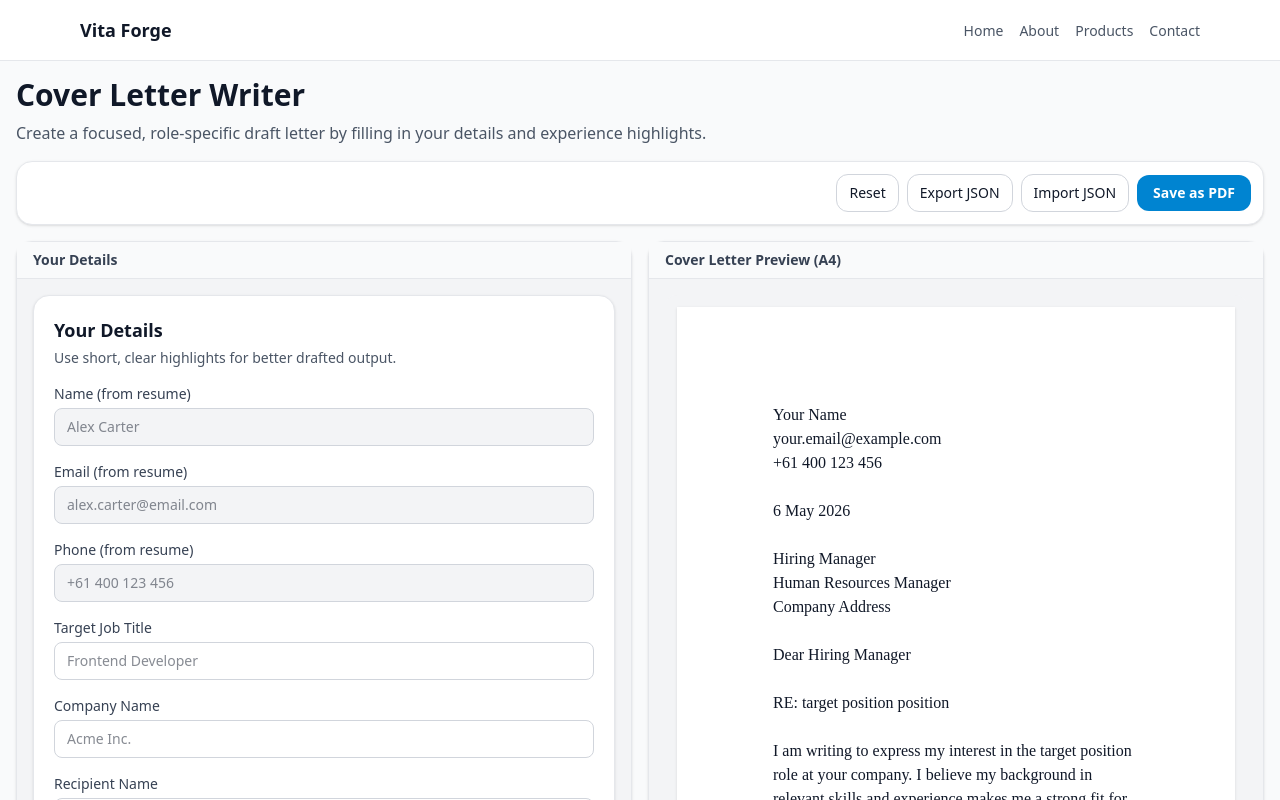
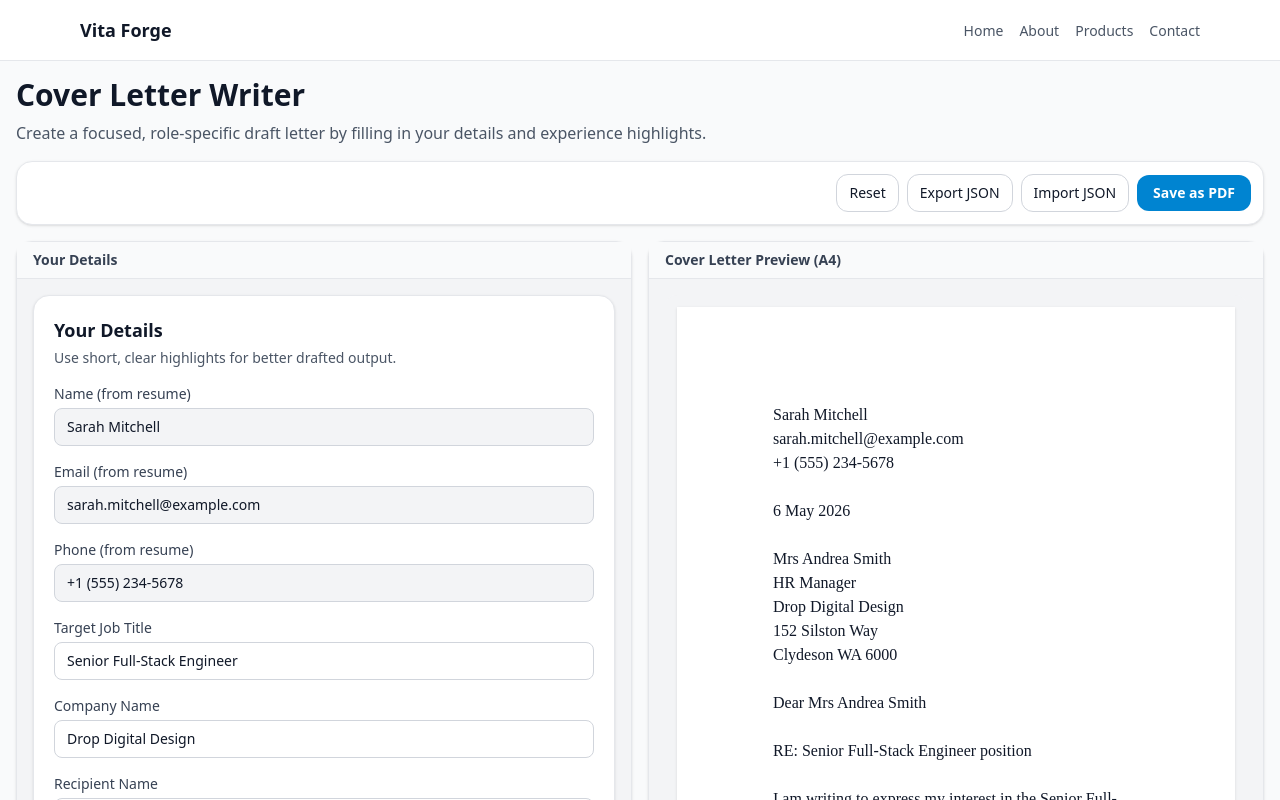
Before and after one commit to axcel-blade/resume-builder, a React (Vite) app: page /apps/cover-letter in a window 1280 px wide. Shown: the top 800 px of the page. Built offline with nearby package versions, Linux system fonts and the light colour scheme.

Commit message:
feat: update version to 0.4.2, refactor cover letter export and import logic

```diff
--- a/package.json
+++ b/package.json
@@ -1,7 +1,7 @@
 {
   "name": "vita-forge",
   "private": true,
-  "version": "0.3.9",
+  "version": "0.4.2",
   "type": "module",
   "scripts": {
     "dev": "vite",
--- a/src/apps/cover-letter/pages/CoverLetterHome.jsx
+++ b/src/apps/cover-letter/pages/CoverLetterHome.jsx
@@ -11,21 +11,9 @@ import {
   readProfileBundle,
   writeProfileBundle,
 } from "../../shared/services/profileBundle";
+import { defaultCoverLetterData, defaultData } from "../../../data/defaultData";
 
-const initialForm = {
-  fullName: "",
-  email: "",
-  phone: "",
-  jobTitle: "",
-  companyName: "",
-  recipientName: "",
-  recipientTitle: "",
-  companyAddress: "",
-  topSkills: "",
-  achievements: "",
-  whyCompany: "",
-  tone: "professional",
-};
+const initialForm = defaultCoverLetterData;
 
 const sanitizeLine = (value) => (value || "").replace(/\s+/g, " ").trim();
 
@@ -79,7 +67,9 @@ export default function CoverLetterHome() {
     }
     if (bundle.resume) {
       setFormData(deriveFromResume(bundle.resume));
+      return;
     }
+    setFormData(defaultCoverLetterData);
   }, []);
 
   useEffect(() => {
@@ -104,7 +94,7 @@ export default function CoverLetterHome() {
   const handleExportJson = () => {
     const bundle = readProfileBundle();
     const payload = buildProfileExport({
-      resume: bundle.resume || {},
+      resume: bundle.resume || defaultData,
       coverLetter: formData,
     });
     const blob = new Blob([JSON.stringify(payload, null, 2)], { type: "application/json" });
--- a/src/apps/resume-builder/pages/Builder.jsx
+++ b/src/apps/resume-builder/pages/Builder.jsx
@@ -39,7 +39,7 @@ export default function Builder() {
         Create a focused, professional resume by filling in your profile, experience, and skills with live
         A4 preview support.
       </p>
-      <Toolbar data={data} />
+      <Toolbar data={data} set={set} />
       <div className="mx-auto flex flex-col gap-4 lg:flex-row">
         <div className="w-full lg:w-1/2">
           <div className="rounded-2xl border border-gray-200 bg-white shadow-sm">
--- a/src/apps/shared/services/profileBundle.js
+++ b/src/apps/shared/services/profileBundle.js
@@ -26,10 +26,13 @@ export function writeProfileBundle(patch) {
 }
 
 export function buildProfileExport({ resume, coverLetter }) {
+  const safeCoverLetter = coverLetter || {};
+  const { applicationSource, referenceNumber, ...exportCoverLetter } = safeCoverLetter;
+
   return {
     version: "1.0.0",
     resume: resume || {},
-    coverLetter: coverLetter || {},
+    coverLetter: exportCoverLetter,
   };
 }
 
--- a/src/components/Toolbar.jsx
+++ b/src/components/Toolbar.jsx
@@ -15,6 +15,7 @@ import {
   readProfileBundle,
   writeProfileBundle,
 } from "../apps/shared/services/profileBundle";
+import { defaultCoverLetterData } from "../data/defaultData";
 
 // ─── Layout (mm) — 20mm margins ≈ 0.787" (community 0.75–1" range) ──────────
 const PAGE_W    = 210;
@@ -551,14 +552,14 @@ function buildPDF(data) {
 
 // ─── Component ──────────────────────────────────────────────────────────────
 
-export default function Toolbar({ data }) {
+export default function Toolbar({ data, set }) {
   const fileInputRef = useRef(null);
 
   const exportJson = () => {
     const bundle = readProfileBundle();
     const payload = buildProfileExport({
       resume: data,
-      coverLetter: bundle.coverLetter || {},
+      coverLetter: bundle.coverLetter || defaultCoverLetterData,
     });
     const blob = new Blob([JSON.stringify(payload, null, 2)], { type: "application/json" });
     const url  = URL.createObjectURL(blob);
--- a/src/data/defaultData.js
+++ b/src/data/defaultData.js
@@ -327,3 +327,20 @@ export const defaultData = {
     },
   ],
 };
+
+export const defaultCoverLetterData = {
+  fullName: "Sarah Mitchell",
+  email: "sarah.mitchell@example.com",
+  phone: "+1 (555) 234-5678",
+  jobTitle: "Senior Full-Stack Engineer",
+  companyName: "Drop Digital Design",
+  recipientName: "Mrs Andrea Smith",
+  recipientTitle: "HR Manager",
+  companyAddress: "Drop Digital Design\n152 Silston Way\nClydeson WA 6000",
+  topSkills: "Cloud Architecture, React, TypeScript, System Design",
+  achievements:
+    "Led migration to Kubernetes, reducing deployment time by 75%; mentored 12 engineers and improved team velocity by 40%",
+  whyCompany:
+    "I admire your product storytelling and high-quality digital production standards, and I am excited to contribute to a team that values clear user impact.",
+  tone: "professional",
+};
```
Also changed, not shown: 2 other files (tests, documents, lock files or other folders).
